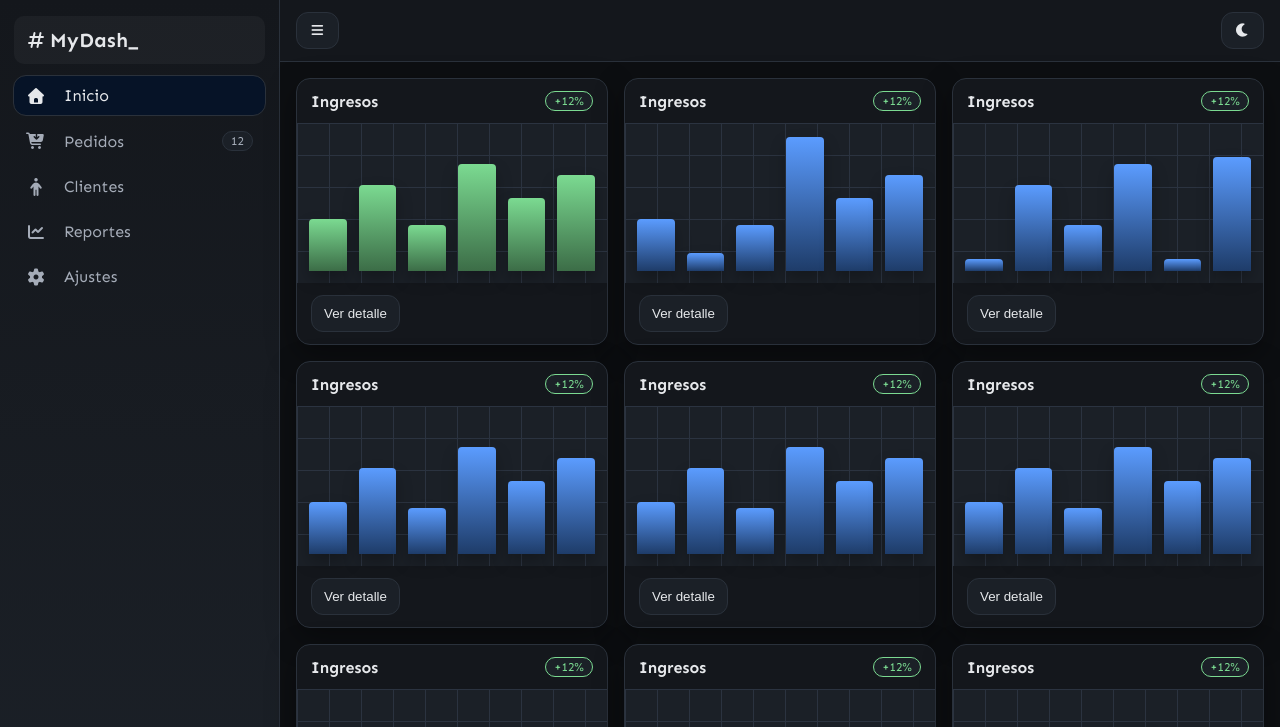
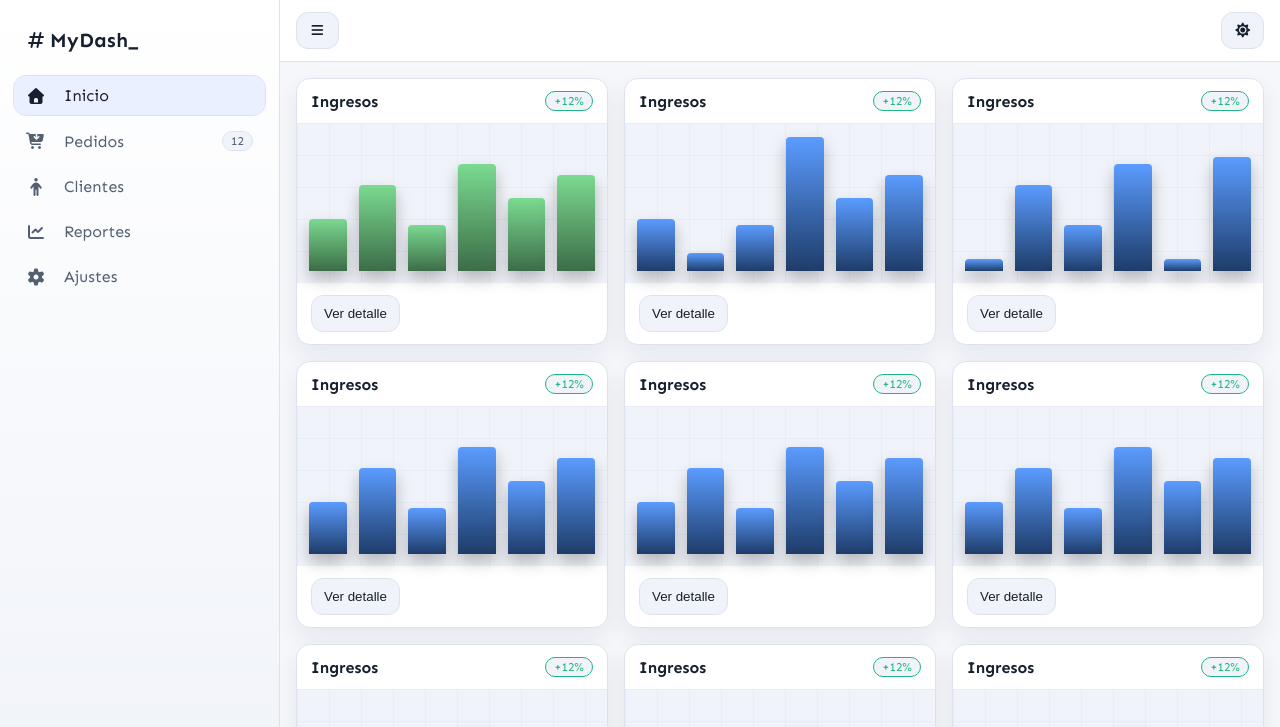
Before and after one commit to AlejandroBH/to-css-animations, a plain HTML site: page index.html in a window 1280 px wide. Both pictures are taken after a click on the button 1242 px from the left and 30 px from the top of the page. Shown: the top 727 px of the page. Drawn offline with Linux system fonts and the light colour scheme.

Commit message:
feat: funcionalidad para cambiar tema

```diff
--- a/assets/styles/variables.css
+++ b/assets/styles/variables.css
@@ -21,3 +21,20 @@
   --bar-green-dark: #3c6d47;
   --grid: #2b3340;
 }
+
+:root[data-theme="light"] {
+  --bg: #f5f7fb;
+  --surface: #ffffff;
+  --surface-2: #f0f3f9;
+  --text: #16202e;
+  --text-muted: #546072;
+  --primary: #2f6fff;
+  --primary-contrast: #eaf0ff;
+  --accent: #1fb77f;
+  --danger: #e74c3c;
+  --warning: #e0a12d;
+  --outline: #dde3ee;
+  --shadow: 0 10px 24px rgba(10, 25, 45, 0.07);
+  --shadow-2: 0 10px 30px rgba(10, 2, 45, 0.95);
+  --grid: #e7ecf5;
+}
--- a/index.html
+++ b/index.html
@@ -1,5 +1,5 @@
 <!DOCTYPE html>
-<html lang="es">
+<html lang="es" data-theme="dark">
   <head>
     <meta charset="UTF-8" />
     <meta name="viewport" content="width=device-width, initial-scale=1.0" />
@@ -61,9 +61,8 @@
           <i class="fa-solid fa-bars"></i>
         </button>
 
-        <button class="btn" aria-label="cambiar de tema">
+        <button class="btn" toogleTheme aria-label="cambiar de tema">
           <i class="fa-solid fa-moon"></i>
-          <!-- <i class="fa-solid fa-sun"></i> -->
         </button>
       </header>
 
@@ -251,5 +250,6 @@
       </div>
     </main>
     <script src="scripts/toogle-sidebar.js"></script>
+    <script src="scripts/toogle-theme.js"></script>
   </body>
 </html>
--- a/scripts/toogle-sidebar.js
+++ b/scripts/toogle-sidebar.js
@@ -1,7 +1,7 @@
-const toogleSidebar = document.querySelectorAll("[toogleSidebar]");
+const toogleSidebarBtn = document.querySelectorAll("[toogleSidebar]");
 const sidebar = document.querySelector(".sidebar");
 
-toogleSidebar.forEach((element) => {
+toogleSidebarBtn.forEach((element) => {
   element.addEventListener("click", () => {
     sidebar.classList.toggle("collapsed");
   });
--- /dev/null
+++ b/scripts/toogle-theme.js
@@ -0,0 +1,15 @@
+const toogleThemeBtn = document.querySelector("[toogleTheme]");
+const theme = document.querySelector("[data-theme]");
+
+toogleThemeBtn.addEventListener("click", () => {
+  const currentTheme = theme.getAttribute("data-theme");
+  const currentIcon = toogleThemeBtn.children[0];
+
+  if (currentTheme === "dark") {
+    theme.setAttribute("data-theme", "light");
+    currentIcon.setAttribute("class", "fa-solid fa-sun");
+  } else {
+    theme.setAttribute("data-theme", "dark");
+    currentIcon.setAttribute("class", "fa-solid fa-moon");
+  }
+});
```
